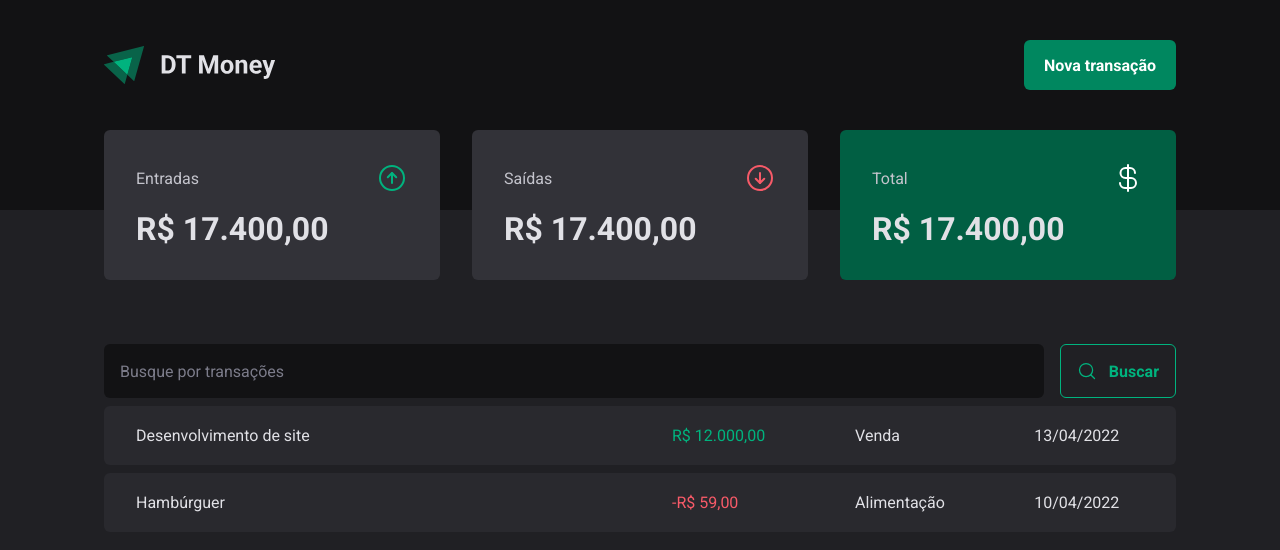
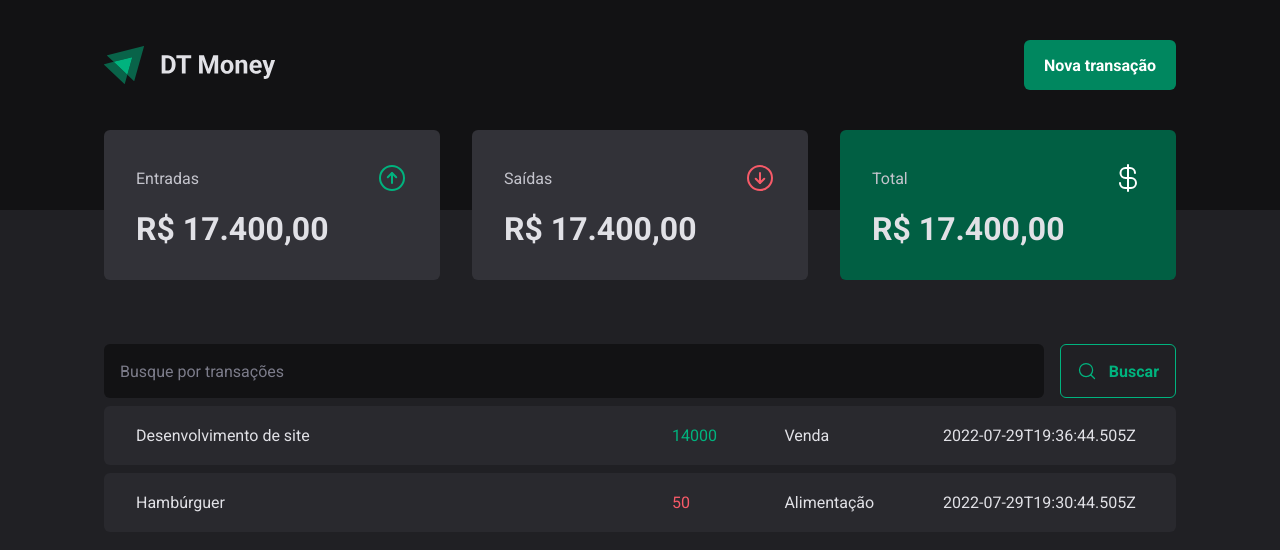
Before and after one commit to rafael-acerqueira/dt-money, a React (Vite) app: page / in a window 1280 px wide. Shown: the top 550 px of the page. Built offline with nearby package versions, Linux system fonts and the light colour scheme; data requests are answered from the project's data file; the HTML template or start-up script is replaced by a standard one.

Commit message:
Create context and moving the state to the context

```diff
--- a/package.json
+++ b/package.json
@@ -5,6 +5,7 @@
   "type": "module",
   "scripts": {
     "dev": "vite",
+    "dev:server": "json-server server.json -p 3333 -w",
     "build": "tsc && vite build",
     "lint": "eslint . --ext ts,tsx --report-unused-disable-directives --max-warnings 0",
     "preview": "vite preview"
@@ -27,6 +28,7 @@
     "eslint": "^8.57.0",
     "eslint-plugin-react-hooks": "^4.6.0",
     "eslint-plugin-react-refresh": "^0.4.6",
+    "json-server": "^1.0.0-alpha.23",
     "typescript": "^5.2.2",
     "vite": "^5.2.0"
   }
--- /dev/null
+++ b/server.json
@@ -0,0 +1,20 @@
+{
+  "transactions": [
+    {
+      "id": 1,
+      "description": "Desenvolvimento de site",
+      "type": "income",
+      "category": "Venda",
+      "price": 14000,
+      "createdAt": "2022-07-29T19:36:44.505Z"
+    },
+    {
+      "id": 2,
+      "description": "Hambúrguer",
+      "type": "outcome",
+      "category": "Alimentação",
+      "price": 50,
+      "createdAt": "2022-07-29T19:30:44.505Z"
+    }
+  ]
+}
--- a/src/App.tsx
+++ b/src/App.tsx
@@ -2,12 +2,15 @@
 import { defaultTheme } from "./styles/themes/default"
 import { GlobalStyle } from "./styles/global"
 import { Transactions } from "./pages/Transactions"
+import { TransactionsProvider } from "./contexts/TransactionContext"
 
 function App() {
   return (
     <ThemeProvider theme={defaultTheme}>
       <GlobalStyle />
-      <Transactions />
+      <TransactionsProvider>
+        <Transactions />
+      </TransactionsProvider>
     </ThemeProvider>
   )
 }
--- /dev/null
+++ b/src/contexts/TransactionContext.tsx
@@ -0,0 +1,41 @@
+import { createContext, ReactNode, useEffect, useState } from 'react';
+
+interface Transaction {
+  id: number;
+  description: string;
+  type: 'income' | 'outcome';
+  price: number;
+  category: string;
+  createdAt: string;
+}
+
+interface TransactionContextType {
+  transactions: Transaction[];
+}
+
+interface TransactionsProviderProps {
+  children: ReactNode
+}
+
+export const TransactionsContext = createContext({} as TransactionContextType);
+
+export function TransactionsProvider({ children }: TransactionsProviderProps) {
+  const [transactions, setTransactions] = useState<Transaction[]>([]);
+
+  async function loadTransactions() {
+    const response = await fetch('http://localhost:3333/transactions')
+    const data = await response.json()
+
+    setTransactions(data)
+  }
+
+  useEffect(() => {
+    loadTransactions()
+  }, []);
+
+  return (
+    <TransactionsContext.Provider value={{ transactions }}>
+      {children}
+    </TransactionsContext.Provider>
+  );
+}
--- a/src/pages/Transactions/index.tsx
+++ b/src/pages/Transactions/index.tsx
@@ -1,9 +1,14 @@
+import { useContext } from "react";
 import { Header } from "../../components/Header";
 import { Summary } from "../../components/Summary";
 import { SearchForm } from "./components/SearchForm";
 import { PriceHighlight, TransactionsContainer, TransactionsTable } from "./styles";
+import { TransactionsContext } from "../../contexts/TransactionContext";
 
 export function Transactions() {
+
+  const { transactions } = useContext(TransactionsContext)
+
   return (
     <div>
       <Header />
@@ -12,26 +17,20 @@
         <SearchForm />
         <TransactionsTable>
           <tbody>
-            <tr>
-              <td width="50%">Desenvolvimento de site</td>
-              <td>
-                <PriceHighlight variant="income">
-                  R$ 12.000,00
-                </PriceHighlight>
-              </td>
-              <td>Venda</td>
-              <td>13/04/2022</td>
-            </tr>
-            <tr>
-              <td width="50%">Hambúrguer</td>
-              <td>
-                <PriceHighlight variant="outcome">
-                  -R$ 59,00
-                </PriceHighlight>
-              </td>
-              <td>Alimentação</td>
-              <td>10/04/2022</td>
-            </tr>
+            {transactions.map(transaction => {
+              return (
+                <tr key={transaction.id}>
+                  <td width="50%">{transaction.description}</td>
+                  <td>
+                    <PriceHighlight variant={transaction.type}>
+                      {transaction.price}
+                    </PriceHighlight>
+                  </td>
+                  <td>{transaction.category}</td>
+                  <td>{transaction.createdAt}</td>
+                </tr>
+              )
+            })}
           </tbody>
         </TransactionsTable>
       </TransactionsContainer>
```
Also changed, not shown: 1 other file (tests, documents, lock files or other folders).
